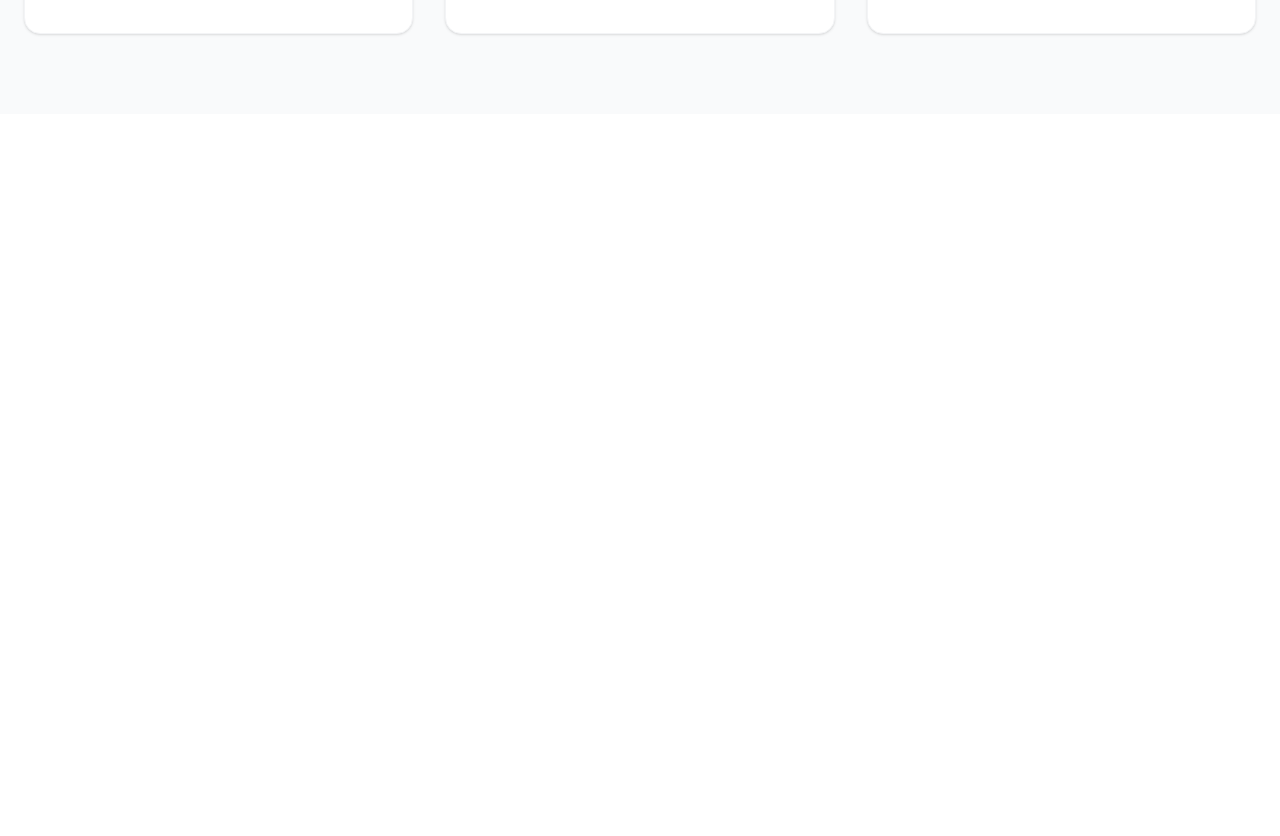
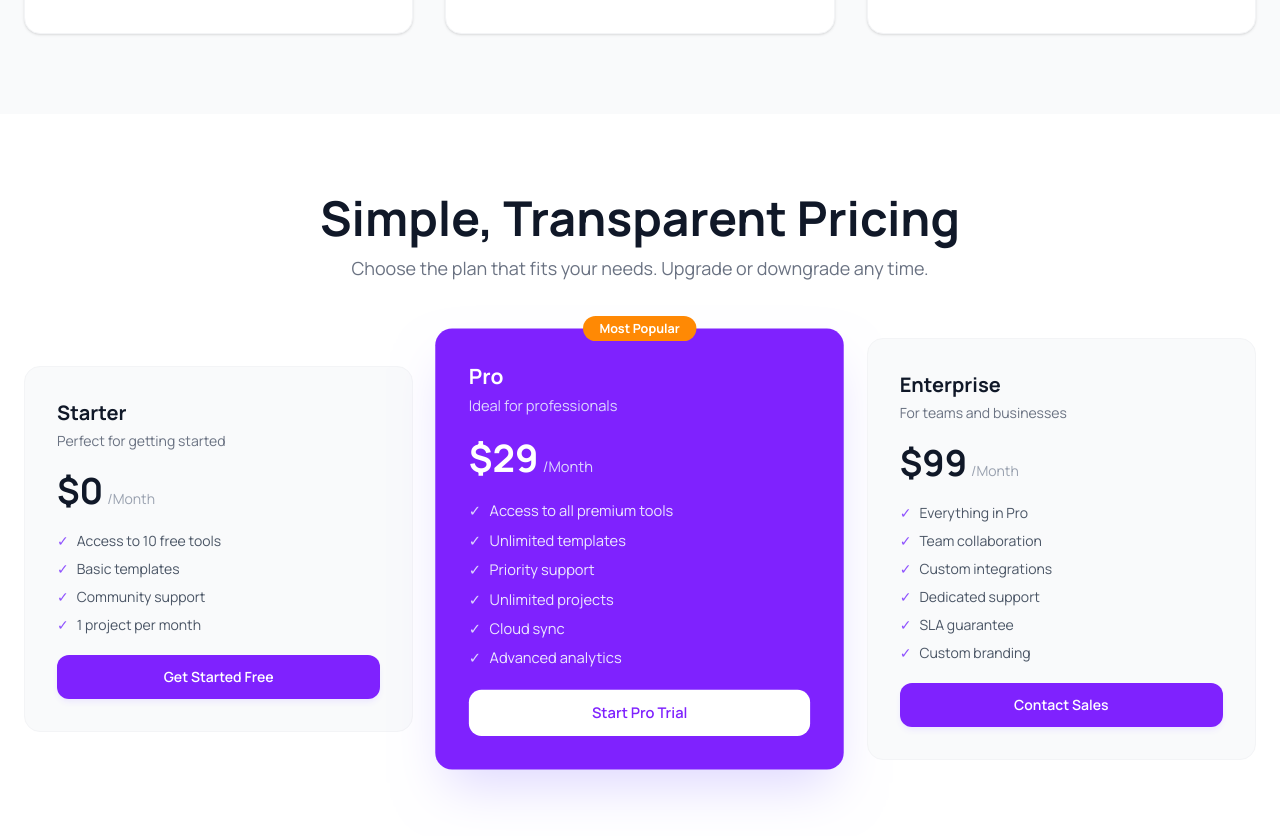
Before and after one commit to rakibulhasanridoy/A6-Digitools-Platform, a React (Vite) app: page / in a window 1280 px wide. Shown: the part 1346-2182 px from the top of the page. Before the commit the page ends 1460 px from the top, so only its background shows below. Built offline with nearby package versions, Linux system fonts and the light colour scheme.

Commit message:
Added Pricing

```diff
--- a/src/App.jsx
+++ b/src/App.jsx
@@ -1,6 +1,7 @@
 
 import './App.css'
 import Banner from './Components/Banner'
+import Pricing from './Components/Pricing'
 import Stats from './Components/Stats'
 import Steps from './Components/Steps'
 
@@ -11,6 +12,7 @@
     <Banner></Banner>
     <Stats></Stats>
     <Steps></Steps>
+    <Pricing></Pricing>
     </>
   )
 }
--- /dev/null
+++ b/src/Components/Pricing.jsx
@@ -0,0 +1,146 @@
+const Pricing = () => {
+    const plans = [
+      {
+        name: "Starter",
+        tagline: "Perfect for getting started",
+        price: 0,
+        period: "Month",
+        highlight: false,
+        buttonText: "Get Started Free",
+        features: [
+          "Access to 10 free tools",
+          "Basic templates",
+          "Community support",
+          "1 project per month",
+        ],
+      },
+      {
+        name: "Pro",
+        tagline: "Ideal for professionals",
+        price: 29,
+        period: "Month",
+        highlight: true,
+        badge: "Most Popular",
+        buttonText: "Start Pro Trial",
+        features: [
+          "Access to all premium tools",
+          "Unlimited templates",
+          "Priority support",
+          "Unlimited projects",
+          "Cloud sync",
+          "Advanced analytics",
+        ],
+      },
+      {
+        name: "Enterprise",
+        tagline: "For teams and businesses",
+        price: 99,
+        period: "Month",
+        highlight: false,
+        buttonText: "Contact Sales",
+        features: [
+          "Everything in Pro",
+          "Team collaboration",
+          "Custom integrations",
+          "Dedicated support",
+          "SLA guarantee",
+          "Custom branding",
+        ],
+      },
+    ];
+
+    return (
+      <section className="bg-white py-20">
+       <div className="max-w-7xl mx-auto px-4 sm:px-6">
+          <div className="text-center mb-14">
+            <h2 className="text-4xl md:text-5xl font-bold text-gray-900">
+             Simple, Transparent Pricing
+           </h2>
+          <p className="text-gray-500 mt-3 text-lg">
+              Choose the plan that fits your needs. Upgrade or downgrade any time.
+            </p>
+          </div>
+
+          <div className="grid grid-cols-1 md:grid-cols-3 gap-8 items-center">
+            {plans.map((plan, index) => (
+              <div
+                key={index}
+                className={`relative rounded-2xl p-8 flex flex-col gap-5 transition-all ${
+                 plan.highlight
+                    ? "bg-violet-600 text-white shadow-2xl shadow-violet-200 scale-105"
+                    : "bg-gray-50 border border-gray-100 text-gray-900"
+                }`}
+              >
+                {plan.badge && (
+                  <span className="absolute -top-3 left-1/2 -translate-x-1/2 bg-orange-400 text-white text-xs font-bold px-4 py-1 rounded-full whitespace-nowrap">
+                    {plan.badge}
+                  </span>
+                )}
+
+                <div>
+                <h3
+                    className={`text-xl font-bold ${
+                      plan.highlight ? "text-white" : "text-gray-900"
+                    }`}
+                  >
+                    {plan.name}
+                  </h3>
+                 <p
+                    className={`text-sm mt-1 ${
+                      plan.highlight ? "text-violet-200" : "text-gray-500"
+                    }`}
+                  >
+                    {plan.tagline}
+                  </p>
+                </div>
+
+                <div className="flex items-baseline gap-1">
+                  <span className="text-4xl font-bold">${plan.price}</span>
+                  <span
+                    className={`text-sm ${
+                     plan.highlight ? "text-violet-200" : "text-gray-400"
+                    }`}
+                  >
+                    /{plan.period}
+                  </span>
+                </div>
+
+               <ul className="space-y-2 flex-1">
+                  {plan.features.map((feature, i) => (
+                    <li key={i} className="flex items-center gap-2 text-sm">
+                      <span
+                        className={
+                          plan.highlight ? "text-violet-200" : "text-violet-500"
+                      }
+                      >
+                        ✓
+                      </span>
+                      <span
+                        className={
+                          plan.highlight ? "text-violet-100" : "text-gray-600"
+                       }
+                      >
+                        {feature}
+                      </span>
+                    </li>
+                  ))}
+               </ul>
+
+                <button
+                  className={`w-full py-3 rounded-xl font-semibold text-sm transition ${
+                    plan.highlight
+                      ? "bg-white text-violet-600 hover:bg-violet-50"
+                      : "bg-violet-600 text-white hover:bg-violet-700 shadow-md shadow-violet-100"
+                  }`}
+               >
+                  {plan.buttonText}
+                </button>
+              </div>
+            ))}
+          </div>
+      </div>
+      </section>
+    );
+  };
+
+  export default Pricing;
```
